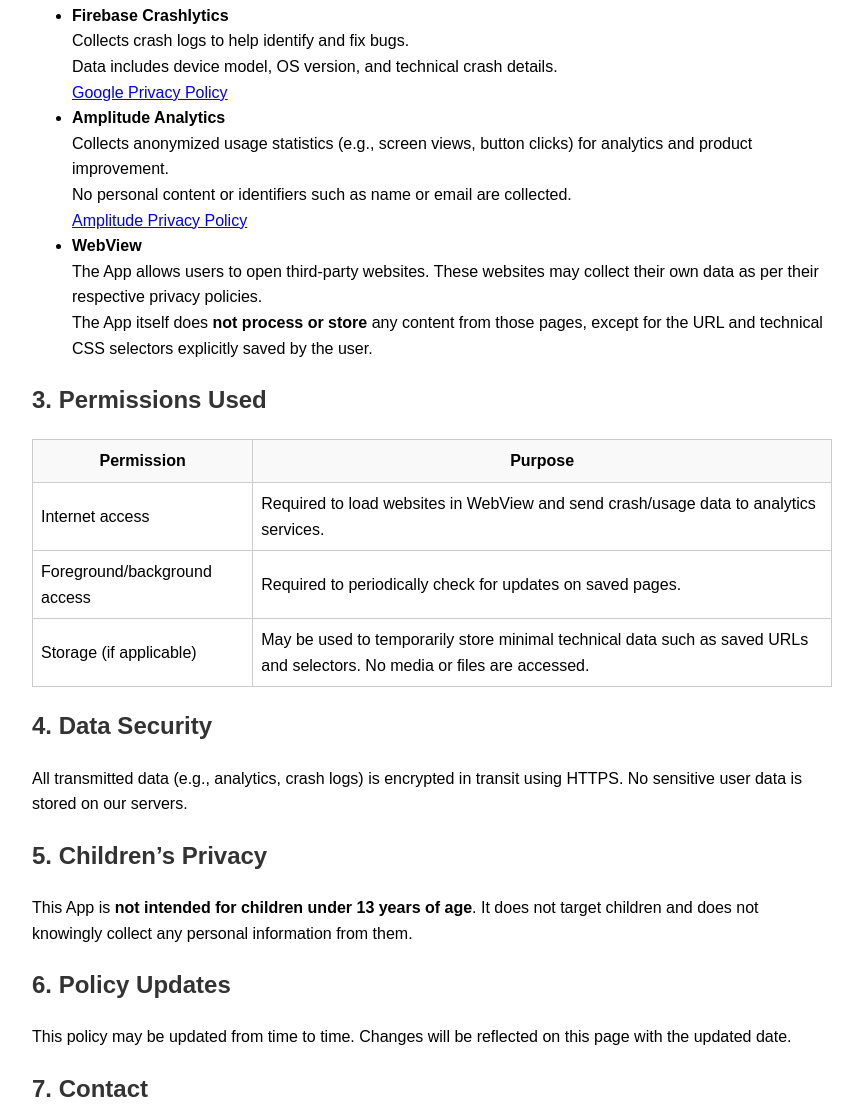
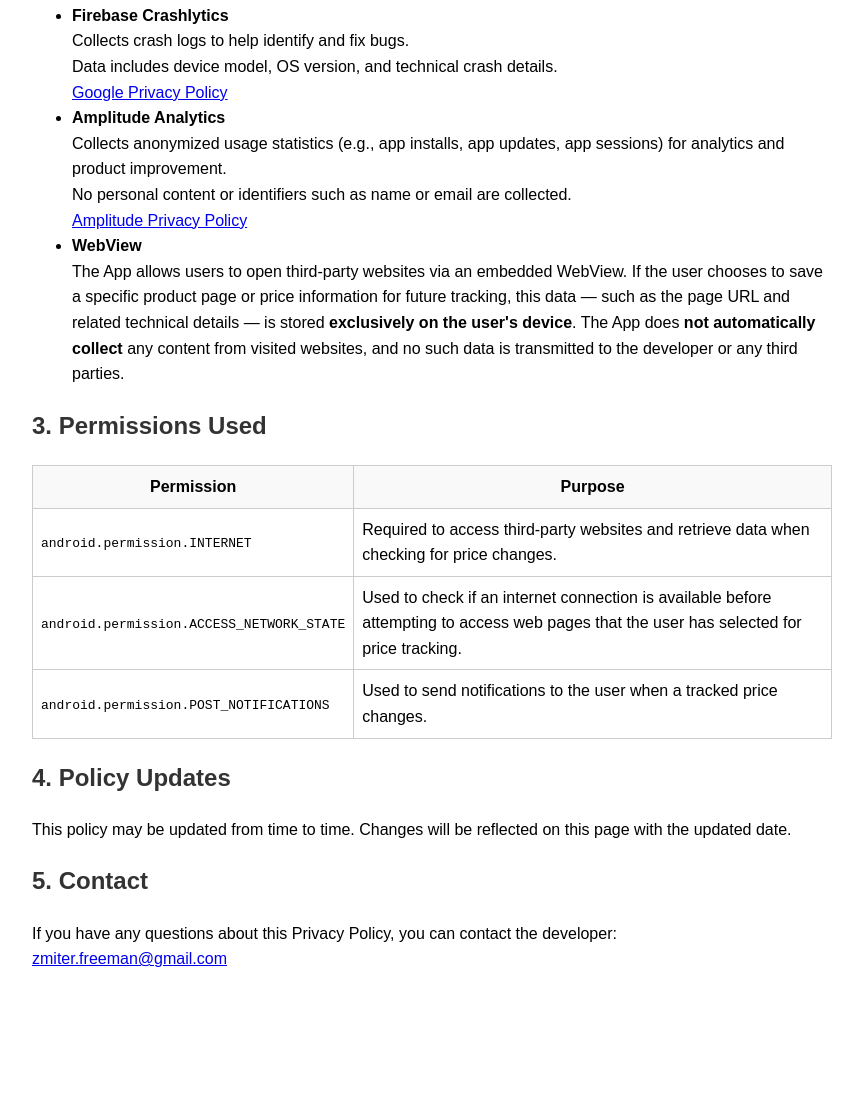
Before and after one commit to ZmiterFreeman/AnyPriceTrackerPrivacyPolicy, a plain HTML site: page index.html in a window 1280 px wide. Shown: the part 562-1673 px from the top of the page, without its empty margins (208-1071 px from the left). After the commit the page ends 1570 px from the top, so only its background shows below. Drawn offline with Linux system fonts and the light colour scheme.

Commit message:
Update index.html

```diff
--- a/index.html
+++ b/index.html
@@ -32,13 +32,17 @@
       <a href="https://policies.google.com/privacy" target="_blank">Google Privacy Policy</a>
     </li>
     <li><strong>Amplitude Analytics</strong><br>
-      Collects anonymized usage statistics (e.g., screen views, button clicks) for analytics and product improvement.<br>
+      Collects anonymized usage statistics (e.g., app installs, app updates, app sessions) for analytics and product improvement.<br>
       No personal content or identifiers such as name or email are collected.<br>
       <a href="https://amplitude.com/privacy" target="_blank">Amplitude Privacy Policy</a>
     </li>
     <li><strong>WebView</strong><br>
-      The App allows users to open third-party websites. These websites may collect their own data as per their respective privacy policies.<br>
-      The App itself does <strong>not process or store</strong> any content from those pages, except for the URL and technical CSS selectors explicitly saved by the user.
+  The App allows users to open third-party websites via an embedded WebView.
+  If the user chooses to save a specific product page or price information for future tracking,
+  this data — such as the page URL and related technical details — is stored
+  <strong>exclusively on the user's device</strong>.
+  The App does <strong>not automatically collect</strong> any content from visited websites,
+  and no such data is transmitted to the developer or any third parties.
 </li>
   </ul>
 
@@ -49,31 +53,25 @@
     <th>Purpose</th>
   </tr>
   <tr>
-      <td>Internet access</td>
-      <td>Required to load websites in WebView and send crash/usage data to analytics services.</td>
+    <td><code>android.permission.INTERNET</code></td>
+    <td>Required to access third-party websites and retrieve data when checking for price changes.</td>
   </tr>
   <tr>
-      <td>Foreground/background access</td>
-      <td>Required to periodically check for updates on saved pages.</td>
+    <td><code>android.permission.ACCESS_NETWORK_STATE</code></td>
+    <td>Used to check if an internet connection is available before attempting to access web pages that the user has selected for price tracking.</td>
   </tr>
   <tr>
-      <td>Storage (if applicable)</td>
-      <td>May be used to temporarily store minimal technical data such as saved URLs and selectors. No media or files are accessed.</td>
+    <td><code>android.permission.POST_NOTIFICATIONS</code></td>
+    <td>Used to send notifications to the user when a tracked price changes.</td>
   </tr>
 </table>
 
-  <h2>4. Data Security</h2>
-  <p>All transmitted data (e.g., analytics, crash logs) is encrypted in transit using HTTPS. No sensitive user data is stored on our servers.</p>
-
-  <h2>5. Children’s Privacy</h2>
-  <p>This App is <strong>not intended for children under 13 years of age</strong>. It does not target children and does not knowingly collect any personal information from them.</p>
-
-  <h2>6. Policy Updates</h2>
+  <h2>4. Policy Updates</h2>
   <p>This policy may be updated from time to time. Changes will be reflected on this page with the updated date.</p>
 
-  <h2>7. Contact</h2>
+  <h2>5. Contact</h2>
   <p>If you have any questions about this Privacy Policy, you can contact the developer:<br>
-  📧 <a href="mailto:zmiter.freeman@gmail.com">zmiter.freeman@gmail.com</a></p>
+  <a href="mailto:zmiter.freeman@gmail.com">zmiter.freeman@gmail.com</a></p>
 
 </body>
 </html>
```
Lines whose indentation alone changed are shown as unchanged.
